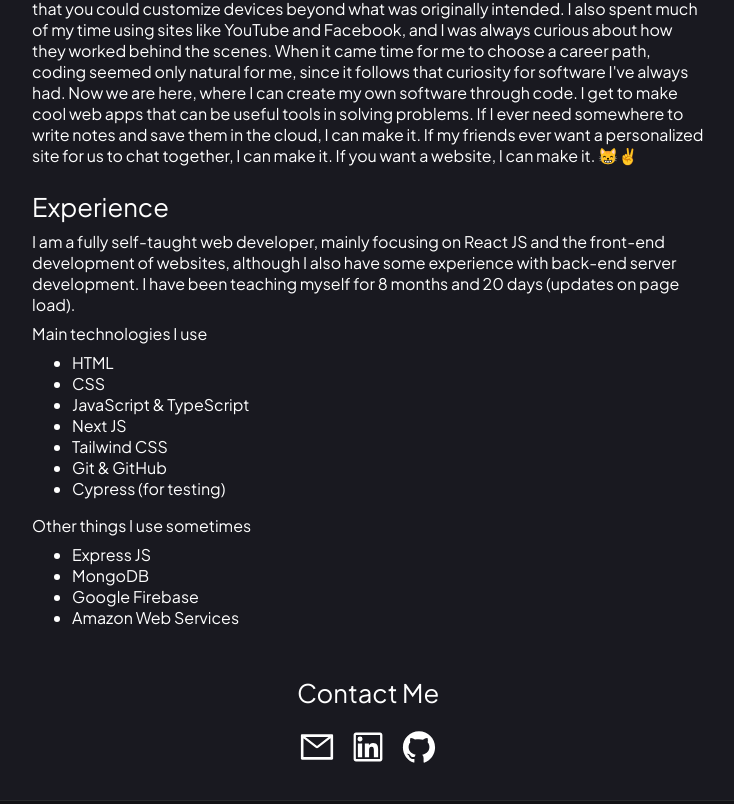
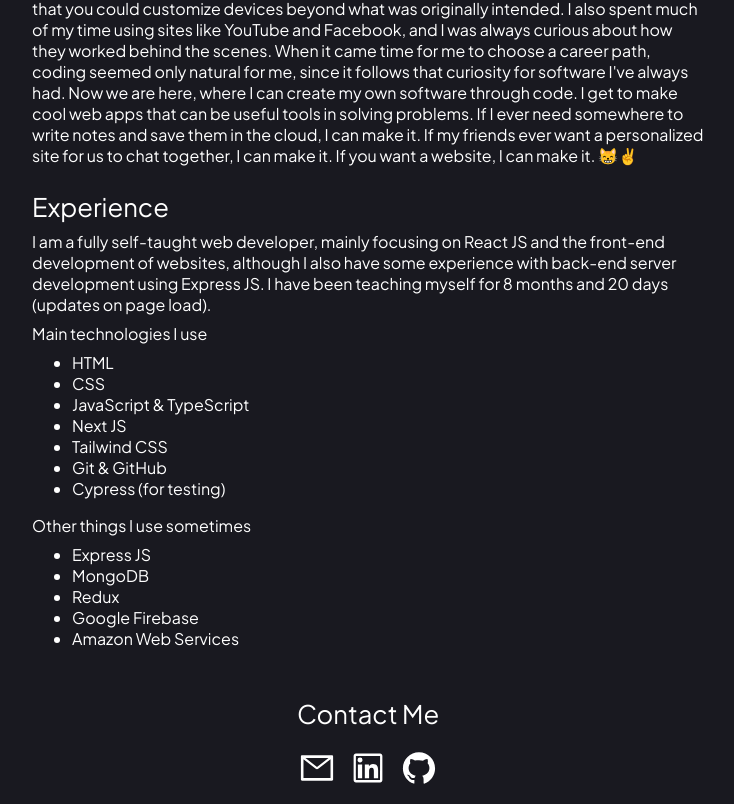
Before and after one commit to ReidCole/Portfolio_Website, a Next.js app: page /about in a window 1280 px wide. Shown: the part 399-1203 px from the top of the page, without its empty margins (272-1006 px from the left). Built offline with nearby package versions, Linux system fonts and the light colour scheme.

Commit message:
changed story section a bit

```diff
--- a/components/StorySection.tsx
+++ b/components/StorySection.tsx
@@ -39,7 +39,7 @@ const StorySection: React.FC = () => {
         <p className={styles.mb}>
           I am a fully self-taught web developer, mainly focusing on React JS and the front-end
           development of websites, although I also have some experience with back-end server
-          development.{" "}
+          development using Express JS.{" "}
           {timeTaught.length > 0
             ? `I have been teaching myself for ${timeTaught} (updates on page load).`
             : ""}
@@ -58,6 +58,7 @@ const StorySection: React.FC = () => {
         <ul>
           <li>Express JS</li>
           <li>MongoDB</li>
+          <li>Redux</li>
           <li>Google Firebase</li>
           <li>Amazon Web Services</li>
         </ul>
```
